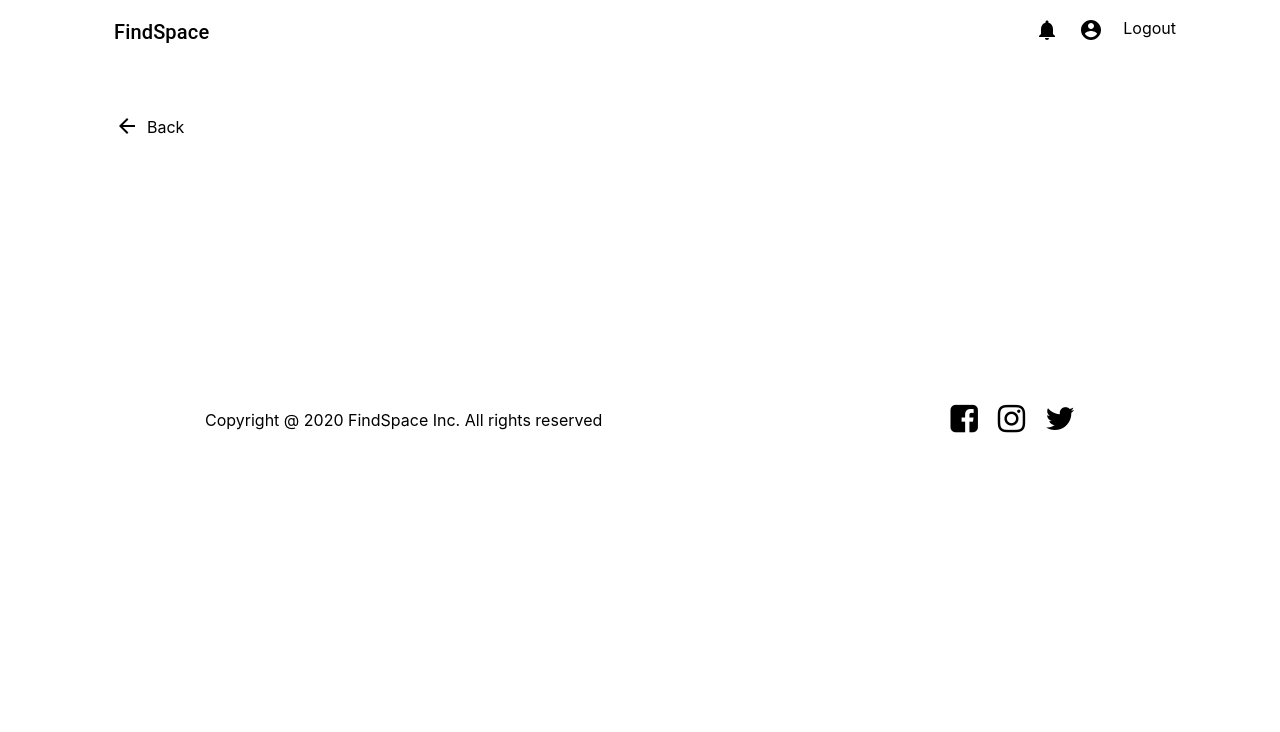
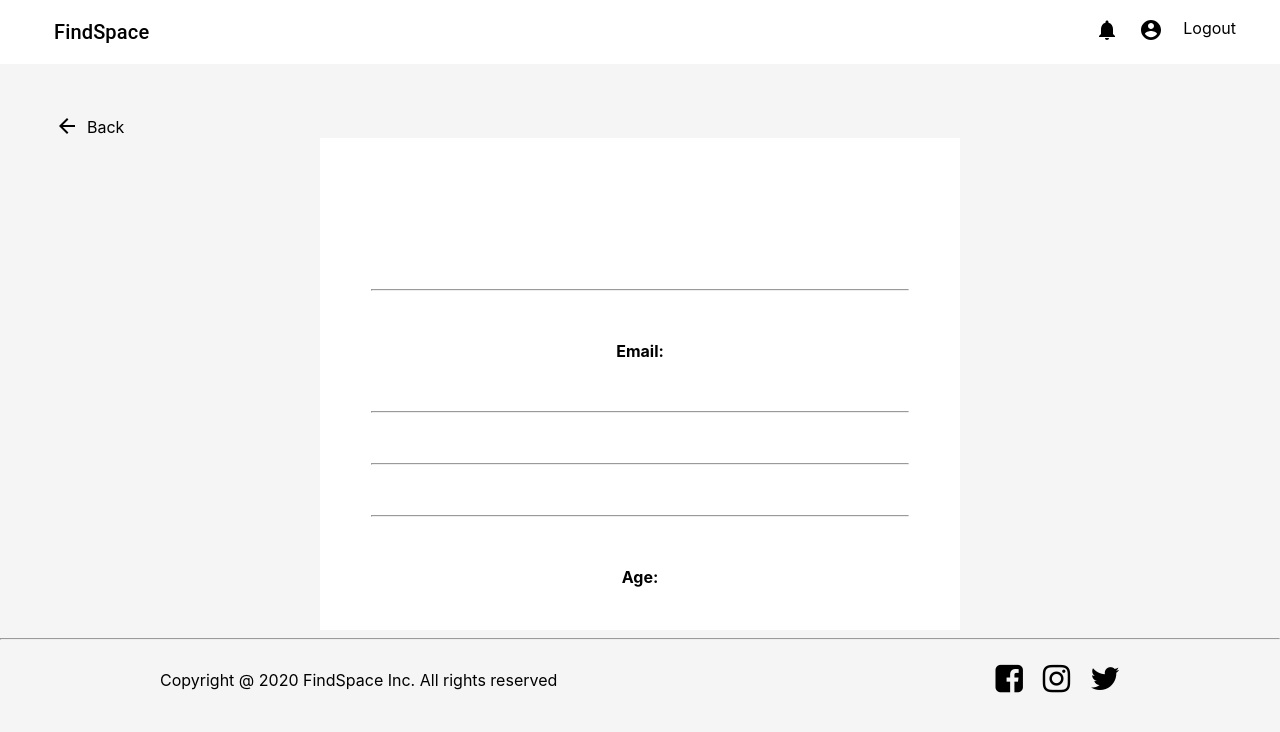
Before and after one commit to JonaChen98/FindSpace, a React (Create React App) app in the folder client/: page /profile in a window 1280 px wide. Shown: the top 732 px of the page. Built offline with nearby package versions, Linux system fonts and the light colour scheme.

Commit message:
Added style changes to Profile

```diff
--- a/client/src/pages/Profile.js
+++ b/client/src/pages/Profile.js
@@ -26,7 +26,7 @@ const Profile = () => {
   // componentdidMount
 
   //test ProfileInfo display
-  //const myobj = {"name":"John", "school":"no", "school_email":"a@a.com", "major":"comp sci"};
+  //const myobj = {"name":"John", "school":"no", "school_email":"a@a.com", "major":"comp sci", "age":"69"};
 
   //const myobj2 = {"name":"bob", "company":"yeah no", "email":"a@a.com", "job":"coding"};
 
@@ -49,6 +49,7 @@ const Profile = () => {
         setSchool(profInfo.company);
         setEmail(profInfo.email);
         setMajor(profInfo.job);
+        setAge(profInfo.age);
       }
 
     }, []);
@@ -60,7 +61,7 @@ const Profile = () => {
     });*/
 
 
-   /* useEffect(() => {
+    /*useEffect(() => {
       localStorage.setItem("profInfo", JSON.stringify(myobj2));
     });*/
 
@@ -83,29 +84,37 @@ const Profile = () => {
         <span style={{ marginTop: 3, marginLeft: 8 }}>Back</span>
       </Link>
 
+      <div className="userInfo-container">
+        <Container
+        maxWidth='lg'
+        />
         <div>
     {/*<img className="profile-image" src="https://www.thesprucepets.com/thmb/mERLXPcXz4U9G702HlsORXJqZrU=/4231x2380/smart/filters:no_upscale()/adorable-white-pomeranian-puppy-spitz-921029690-5c8be25d46e0fb000172effe.jpg" alt="Avatar"></img>*/}
         <h1>{name}</h1>
+        <hr></hr>
       </div>
 
-      <div className="userInfo-container">
-        <Card
-        maxWidth='lg'
-        />
         <div className="email">
-          {email}
+        <b><p>Email:</p></b>
+          <b>{email}</b>
         </div>
+        <hr></hr>
+        <div className="school">
+          <b>{school}</b>
+        </div>
+        <hr></hr>
         <div className="major">
-          {major}
+          <b>{major}</b>
         </div>
-        <div className="school">
-          {school}
-        </div>
+        <hr></hr>
         <div className="age">
-          {age}
+          <b><p>Age:</p></b>
+          <b>{age}</b>
         </div>
         <Container />
       </div>
+
+      <hr></hr>
 
       <div>
         <Footer />
--- a/client/src/styles/profile.css
+++ b/client/src/styles/profile.css
@@ -2,19 +2,25 @@
 
 .profile-container {
 
+  background-color: #F5F5F5;
   align-self: auto auto;
-  margin-left: 60px;
-  margin-right: 60px;
+  padding-bottom: 50px;
 
 }
 
 .userInfo-container{
 
+  background-color: #FFFFFF;
   text-align: center;
   justify-content: center;
-  margin: 50px;
+
+  margin-left: 25%;
+  margin-right: 25%;
   display: inline-flexbox;
-  padding-bottom: 100px;
+  padding-bottom: 2%;
+  border: 1px transparent solid;
+  padding-top: 50px;
+
 
 
 }
@@ -22,8 +28,8 @@
 .profile-image{
 
   width: 100%;
-  height: 350px;
-  border-radius: 50%;
+  height: 300px;
+  border-radius: 100%;
   object-fit: scale-down;
 
 }
@@ -38,21 +44,21 @@
 
 }
 
-.school{
+/*.school{
 
   margin: auto;
   max-width: 200px;
   border-radius: 50px;
 
-}
+}*/
 
-.major{
+/*.major{
 
   margin: auto;
   max-width: 200px;
   border-radius: 50px;
 
-}
+}*/
 
 .phone{
 
@@ -62,14 +68,14 @@
 
 }
 
-.email{
+/*.email{
 
   margin: auto;
   max-width: 100%;
   height: auto;
   border-radius: 20px;
   text-overflow: auto;
-}
+}*/
 
 .qform{
   max-width: 500px;
@@ -123,6 +129,13 @@ h1 {
   padding: 1rem;
 }
 
+.userInfo-container hr {
+
+
+  margin: 50px;
+
+}
+
 /*.profile-image{
   display: flex;
   margin-left: auto;
```
Lines whose indentation alone changed are shown as unchanged.
